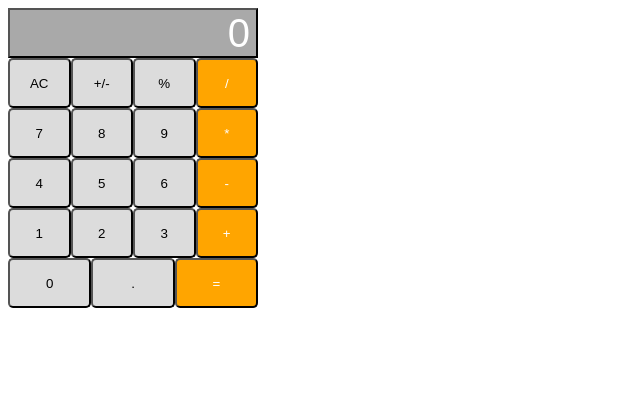
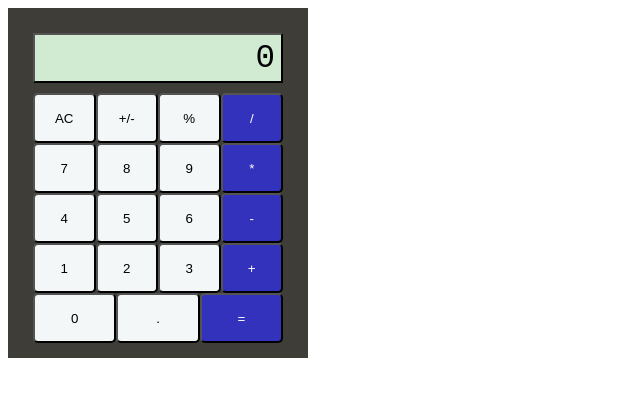
Before and after one commit to eddanieles/JavaScript-Calculator, a plain HTML site: page index.html in a window 1280 px wide. Shown: the whole page, without its empty margins (0-640 px from the left). Drawn offline with Linux system fonts and the light colour scheme.

Commit message:
updated css

```diff
--- a/main.js
+++ b/main.js
@@ -64,8 +64,8 @@ function operationsLister(operation) {
     storage.push(display.value);
     displayNumbers = [];
     putOperationsInto(operation);
-    console.log(numberStorage);
-    console.log(operationsStorage);
+/*    console.log(numberStorage); put numbers and operations into one storage
+      console.log(operationsStorage); */
     console.log(storage);
   }
 }
--- a/styles.css
+++ b/styles.css
@@ -1,4 +1,6 @@
 div {
+  background-color: #3F3D37;
+  padding: 25px;
   max-width: 250px;
   max-height: 300px;
 }
@@ -10,21 +12,23 @@ p {
 
 p input {
   flex: 1 1 0;
-  background-color: darkgray;
-  color: white;
+  background-color: #D0EBD1;
+  color: black;
+  font-family: monospace;
   height: 50px;
   text-align: right;
-  font-size: 250%
+  font-size: 250%;
+  margin-bottom: 10px;
 }
 
 p button {
   flex: 1 1 0;
   height: 50px;
-  background-color: gainsboro;
+  background-color: #F3F7F7;
   border-radius: 5px;
 }
 
 .orangeButtons {
-  background-color: orange;
+  background-color: #3332BD;
   color: white;
 }
```
